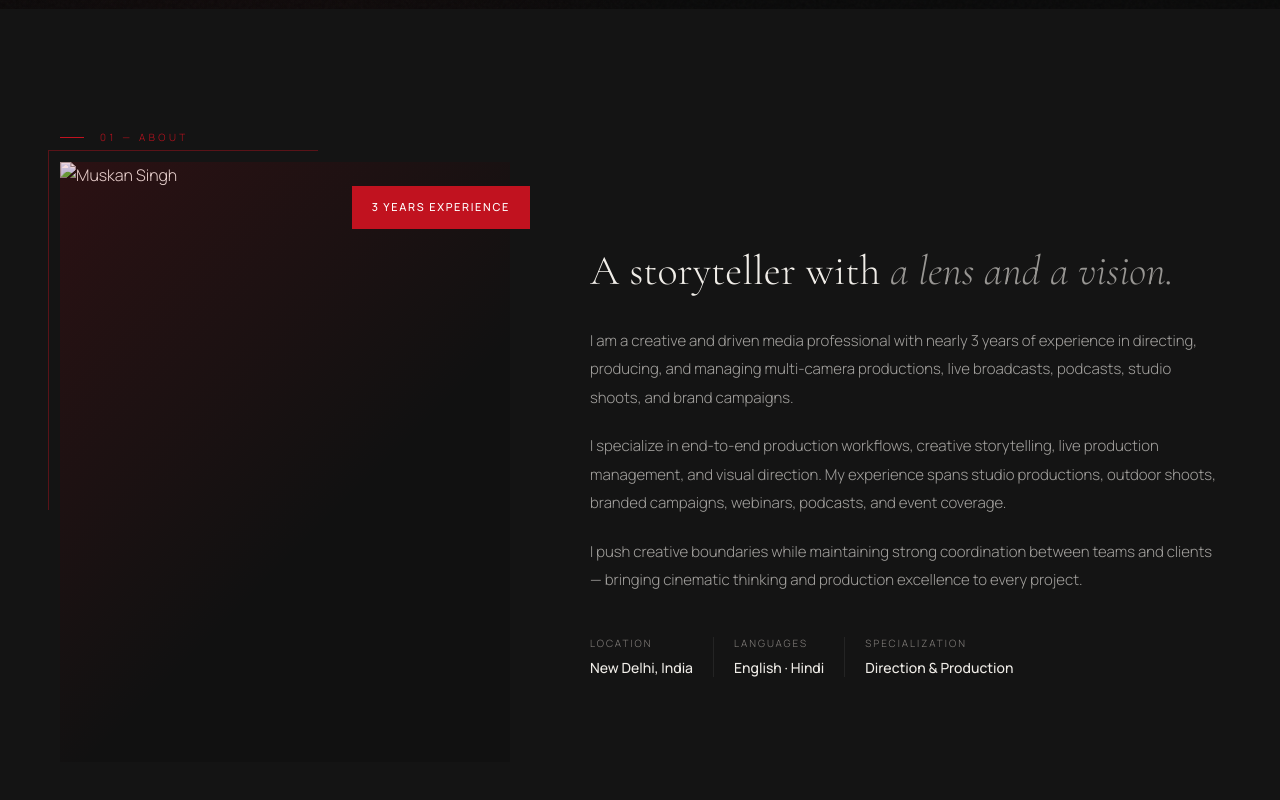
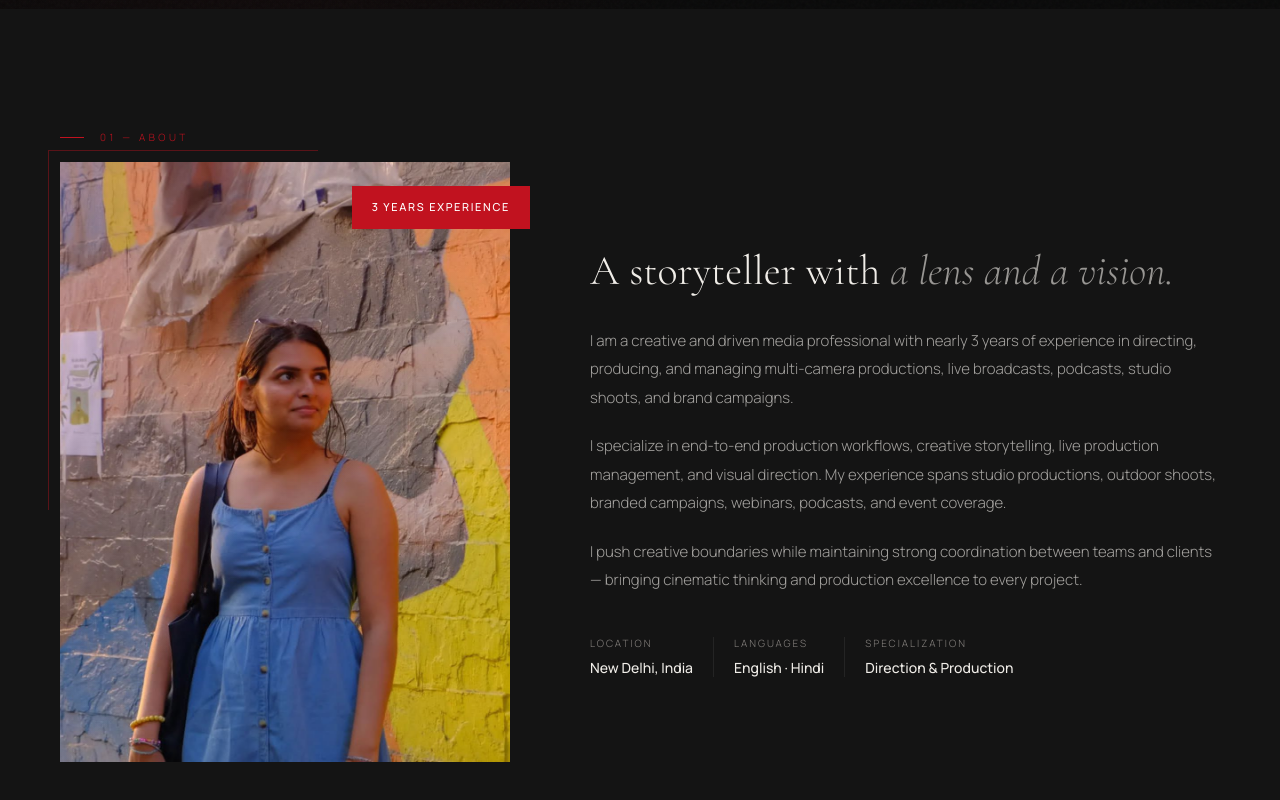
Before and after one commit to muskansingh1201-lang/MuskanPortfolio, a plain HTML site: page index.html in a window 1280 px wide. Shown: the part 791-1591 px from the top of the page. Drawn offline with nearby package versions, Linux system fonts and the light colour scheme.

Commit message:
Update index.html

```diff
--- a/index.html
+++ b/index.html
@@ -1006,7 +1006,7 @@
     <div class="about-visual reveal-left">
       <div class="about-border-deco"></div>
       <div class="about-img-placeholder" style="background:#111;">
-        <img src="/mnt/user-data/uploads/WhatsApp_Image_2026-04-30_at_13_56_47__1_.jpeg"
+        <img src="MUSKAN.jpeg"
           alt="Muskan Singh"
           style="width:100%;height:100%;object-fit:cover;object-position:center top;display:block;">
       </div>
```
